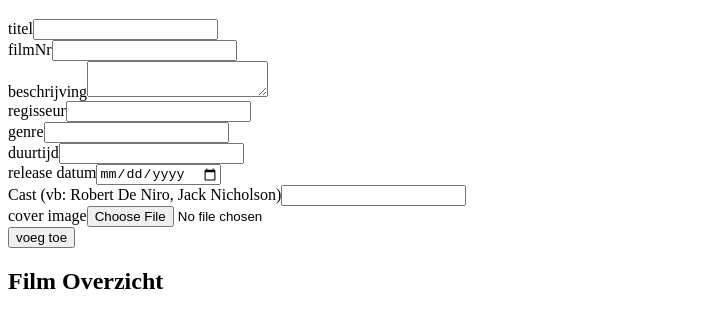
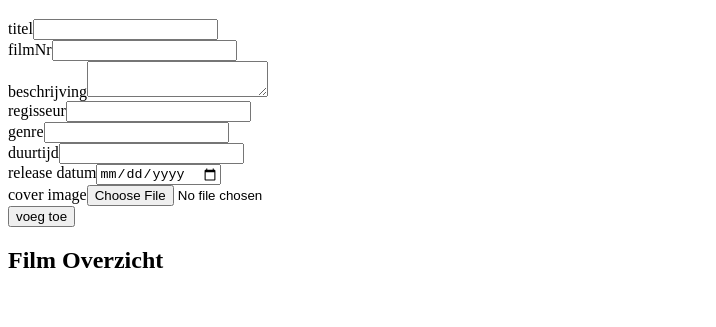
Before and after one commit to jan-vandorpe/Movies, a website: page startbestanden/index.html in a window 1280 px wide. Shown: the part 61-388 px from the top of the page, without its empty margins (0-716 px from the left). Drawn offline with Linux system fonts and the light colour scheme.

Commit message:
update index.html

```diff
--- a/startbestanden/index.html
+++ b/startbestanden/index.html
@@ -8,7 +8,9 @@
     <body>
         <div class="container">
             <h1>Ladies at the Movies, Men at Home (in Control)</h1>
-            <form id="frmFilm">
+             <div id="films">
+                 <!-- film container -->
+                 <form id="frmFilm">
                     <div><label>titel</label><input type="text" id="titel" name="titel"/></div>
                     <div><label>filmNr</label><input type="text" id="filmNr" name="filmNr"/></div>
                     <div><label>beschrijving</label><textarea id="beschrijving" name="beschrijving"></textarea></div>
@@ -16,11 +18,10 @@
                     <div><label>genre</label><input type="text" id="genre" name="genre"/></div>
                     <div><label>duurtijd</label><input type="text" id="duur" name="duur"/></div>
                     <div><label>release datum</label><input type="date" id="release" name="release"/></div>
-                    <div><label>Cast (vb: Robert De Niro, Jack Nicholson)</label><input type="text"name="cast" name="cast" title="gebruik een komma als afscheider" /></div>
                     <div><label>cover image</label><input type="file" id="foto" name="foto"/></div>
                     <div><label></label><button type="button" id="voegtoe">voeg toe</button></div>
                 </form>
-               <div id="films">   <!-- film container -->
+
                 <h2>Film Overzicht</h2>
                 <div class="lijst"></div>
                </div>
```
Also changed, not shown: site/index.html (+3 -9 lines).
